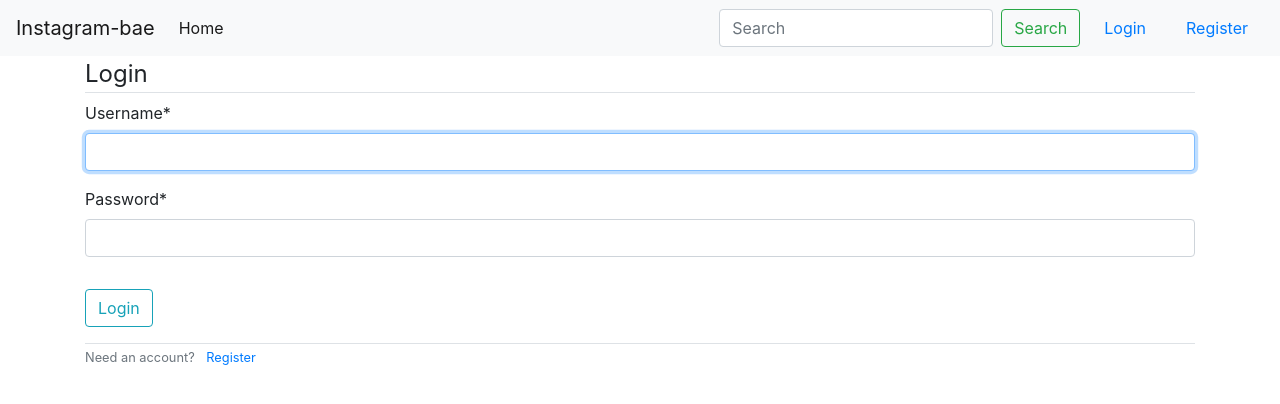
After one commit to MugachaGichamba/rator, a Django app: page /login/ in a window 1280 px wide. The commit adds this page. Shown: the top 404 px of the page. Run offline with Django 3.2, Linux system fonts and the light colour scheme; some libraries are stand-ins or nearby versions.

Commit message:
login and logout functionality done

```diff
--- a/rateme/settings.py
+++ b/rateme/settings.py
@@ -116,3 +116,4 @@ USE_TZ = True
 
 STATIC_URL = '/static/'
 CRISPY_TEMPLATE_PACK = 'bootstrap4'
+LOGIN_REDIRECT_URL = 'home'
--- a/rateme/urls.py
+++ b/rateme/urls.py
@@ -22,7 +22,7 @@ urlpatterns = [
     path('admin/', admin.site.urls),
     path('', user_views.home, name="home"),
     path('register/', user_views.register, name="register"),
-    path('login/', auth_views.LoginView.as_view(), name="login"),
-    path('logout/', auth_views.LogoutView.as_view(), name="logout"),
+    path('login/', auth_views.LoginView.as_view(template_name='users/login.html'), name="login"),
+    path('logout/', auth_views.LogoutView.as_view(template_name='users/logout.html'), name="logout"),
     # path('', include('project.urls')),
 ]
--- /dev/null
+++ b/users/templates/users/login.html
@@ -0,0 +1,22 @@
+{% extends 'rateme/base.html' %}
+{% load crispy_forms_tags %}
+{% block content %}
+    <div class="content-section">
+        <form method="post">
+            {% csrf_token %}
+            <fieldset class="form-group">
+                <legend class="border-bottom">Login</legend>
+                {{ form|crispy }}
+            </fieldset>
+            <div class="form-group">
+                <button class="btn btn-outline-info" type="submit">Login</button>
+            </div>
+        </form>
+
+        <div class="border-top">
+            <small class="text-muted">
+                Need an account? <a href="{% url 'register' %}" class="ml-2">Register</a>
+            </small>
+        </div>
+    </div>
+{% endblock %}
--- a/users/templates/users/register.html
+++ b/users/templates/users/register.html
@@ -15,7 +15,7 @@
 
 <div class="border-top">
     <small class="text-muted">
-        Already have an account? <a href="#" class="ml-2">Sign in</a>
+        Already have an account? <a href="{% url 'login' %}" class="ml-2">Sign in</a>
     </small>
 </div>
 </div>
--- a/users/views.py
+++ b/users/views.py
@@ -19,7 +19,7 @@ def register(request):
         if form.is_valid():
             form.save()
             messages.success(request, "Account created. You can now login")
-            return redirect('home')
+            return redirect('login')
     else:
         form = UserRegisterForm()
     return render(request, 'users/register.html', {'form': form})
```
Also changed, not shown: users/templates/users/logout.html (added, +10 -0 lines), db.sqlite3.
